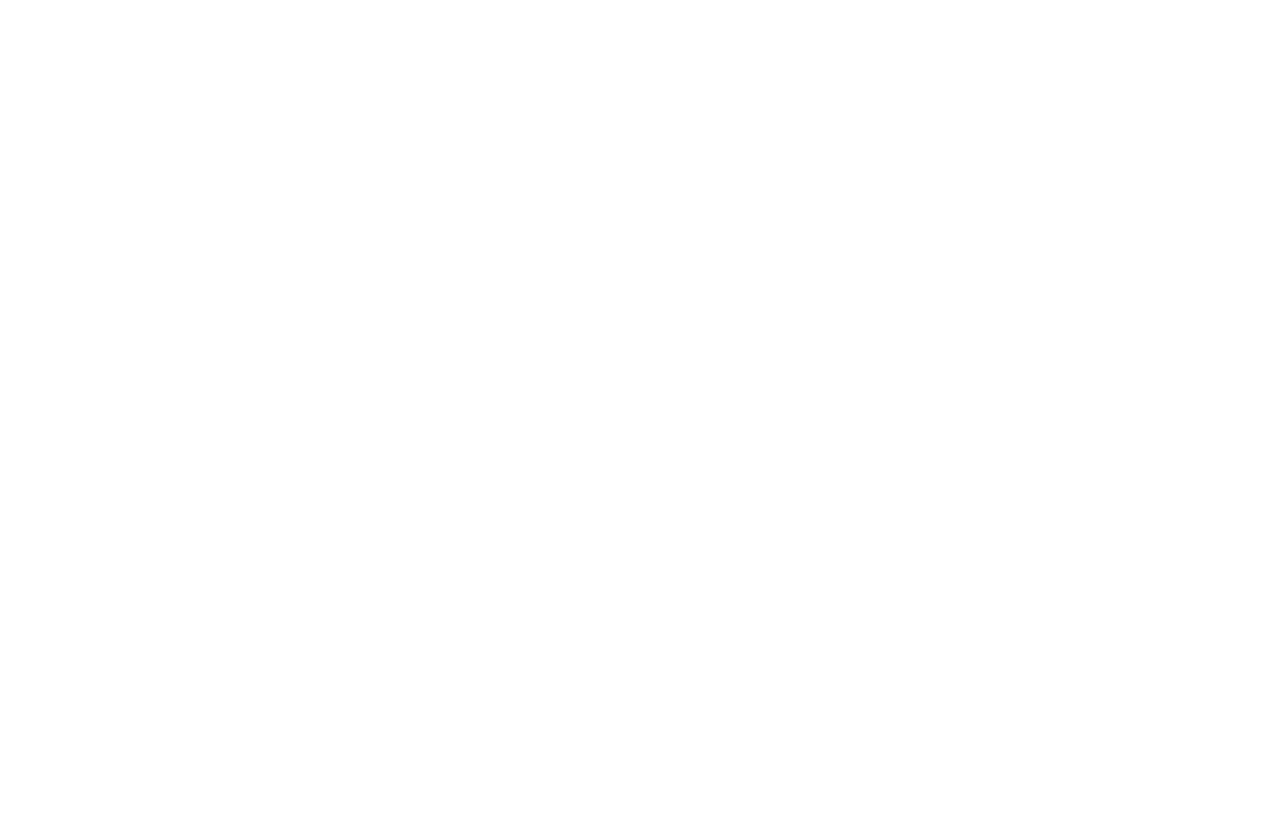
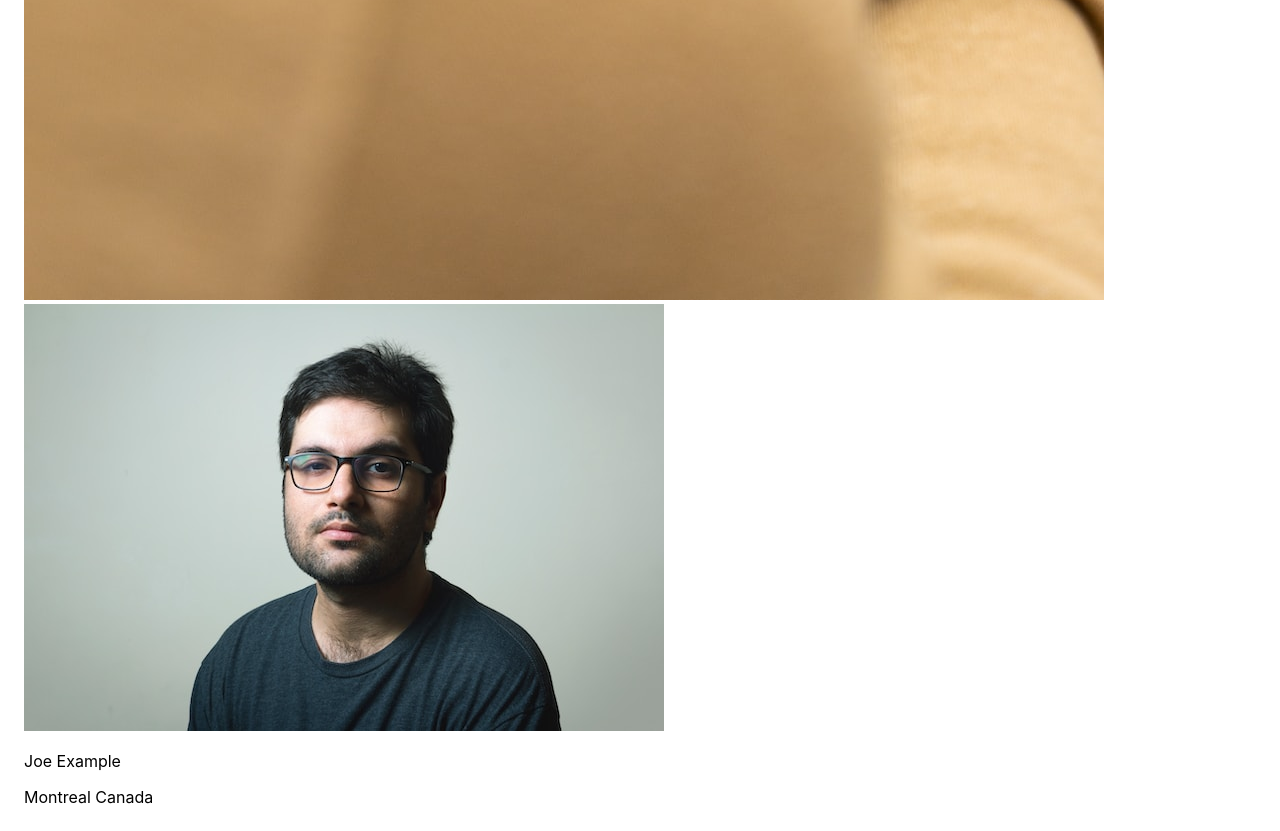
Before and after one commit to vyshudoulagar/photolabs, a React (Create React App) app in the folder frontend/: page / in a window 1280 px wide. Shown: the part 1645-2476 px from the top of the page. Before the commit the page ends 800 px from the top, so only its background shows below. Built offline with nearby package versions, Linux system fonts and the light colour scheme; the HTML template or start-up script is replaced by a standard one.

Commit message:
update app.jsx and photolistitem.jsx to display the component

```diff
--- a/frontend/src/App.jsx
+++ b/frontend/src/App.jsx
@@ -4,12 +4,24 @@
 import './App.scss';
 
 // Note: Rendering a single component to build components in isolation
+
+const sampleDataForPhotoListItem = {
+    id: "1",
+    location: {
+        city: "Montreal",
+        country: "Canada",
+    },
+    imageSource: `${process.env.PUBLIC_URL}/Image-1-Regular.jpeg`,
+    username: "Joe Example",
+    profile: `${process.env.PUBLIC_URL}/profile-1.jpg`,
+};
+
 const App = () => {
-  return (
-    <div className="App">
-      <PhotoListItem/>
-    </div>
-  );
+    return (
+        <div className="App">
+            <PhotoListItem data={sampleDataForPhotoListItem}/>
+        </div>
+    );
 };
 
 export default App;
--- a/frontend/src/components/PhotoListItem.jsx
+++ b/frontend/src/components/PhotoListItem.jsx
@@ -3,19 +3,16 @@
 import "../styles/PhotoListItem.scss";
 
 
-const sampleDataForPhotoListItem = {
-  id: "1",
-  location: {
-    city: "Montreal",
-    country: "Canada",
-  },
-  imageSource: `${process.env.PUBLIC_URL}/Image-1-Regular.jpeg`,
-  username: "Joe Example",
-  profile: `${process.env.PUBLIC_URL}/profile-1.jpg`,
-};
-
-const PhotoListItem = () => {
-  /* Insert React */
+const PhotoListItem = (props) => {
+    const { data } = props;
+  return (
+    <div>
+        <img src={data.imageSource} alt="image" />
+        <img src={data.profile} alt="profile" />
+        <p>{data.username}</p>
+        <p>{data.location.city} {data.location.country}</p>
+    </div>
+  );
 };
 
 export default PhotoListItem;
```
Also changed, not shown: 1 other file (tests, documents, lock files or other folders).
